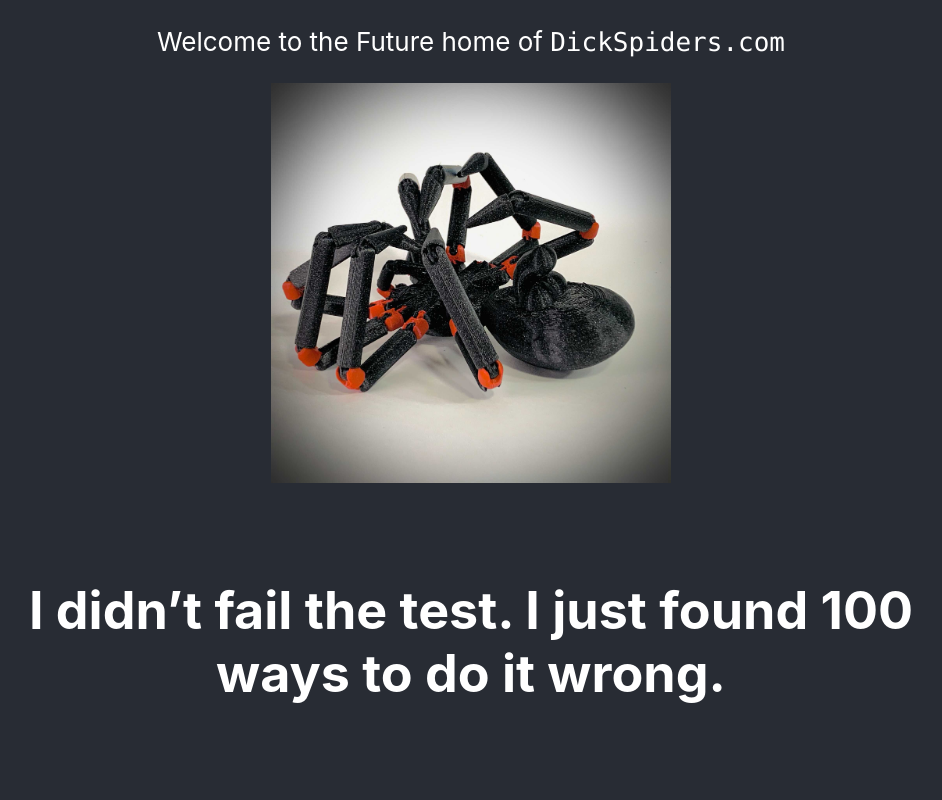
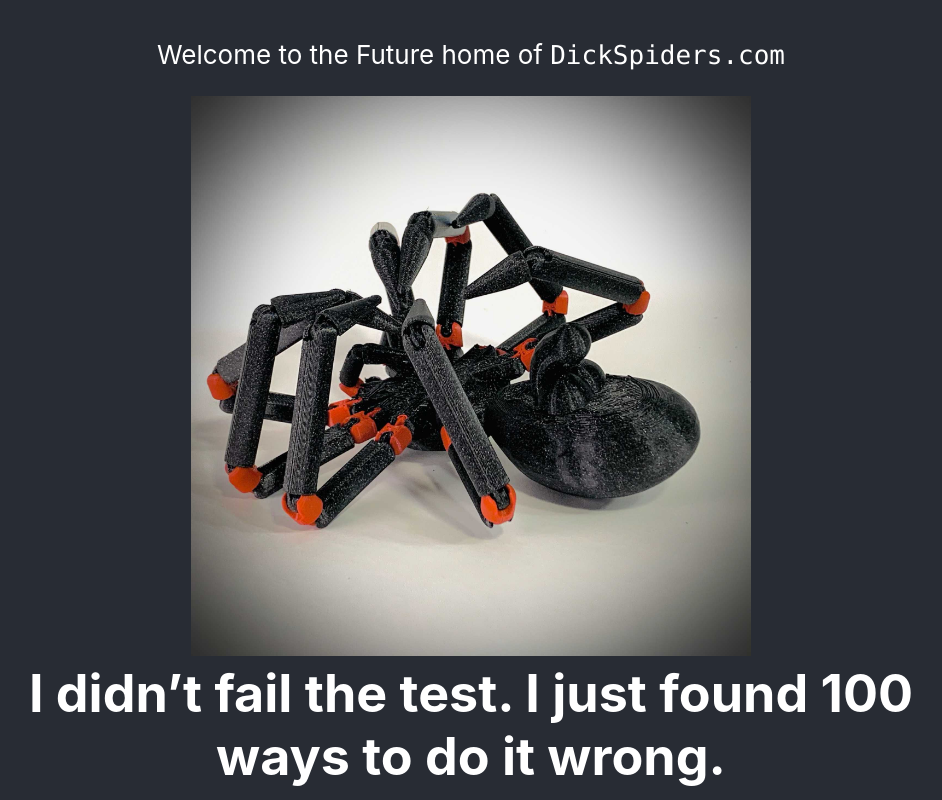
Before and after one commit to sirclesam/sirclesam.github.io, a React (Create React App) app: page / in a window 1280 px wide. Shown: the whole page, without its empty margins (169-1111 px from the left). Built offline with nearby package versions, Linux system fonts and the light colour scheme.

Commit message:
cuz testing on local is for chmps

```diff
--- a/src/App.css
+++ b/src/App.css
@@ -1,10 +1,5 @@
 html {
   background-color: #282c34;
-}
-
-.spiders {
-  display: flex;
-  flex-direction: column;
 }
 
 .App {
@@ -12,7 +7,7 @@ html {
 }
 
 .App-logo, .App-logo2 {
-  height: 50vmin;
+  height: 70vmin;
   pointer-events: none;
 }
 
--- a/src/App.js
+++ b/src/App.js
@@ -46,7 +46,7 @@ function App() {
             alt="logo"
           />
         </div>
-        <h1 style={{ maxWidth: "80%", margin: "auto" }}>{randomQuote}</h1>
+        <h1 style={{ maxWidth: "80%", margin: "0px auto" }}>{randomQuote}</h1>
       </header>
     </div>
   );
```
